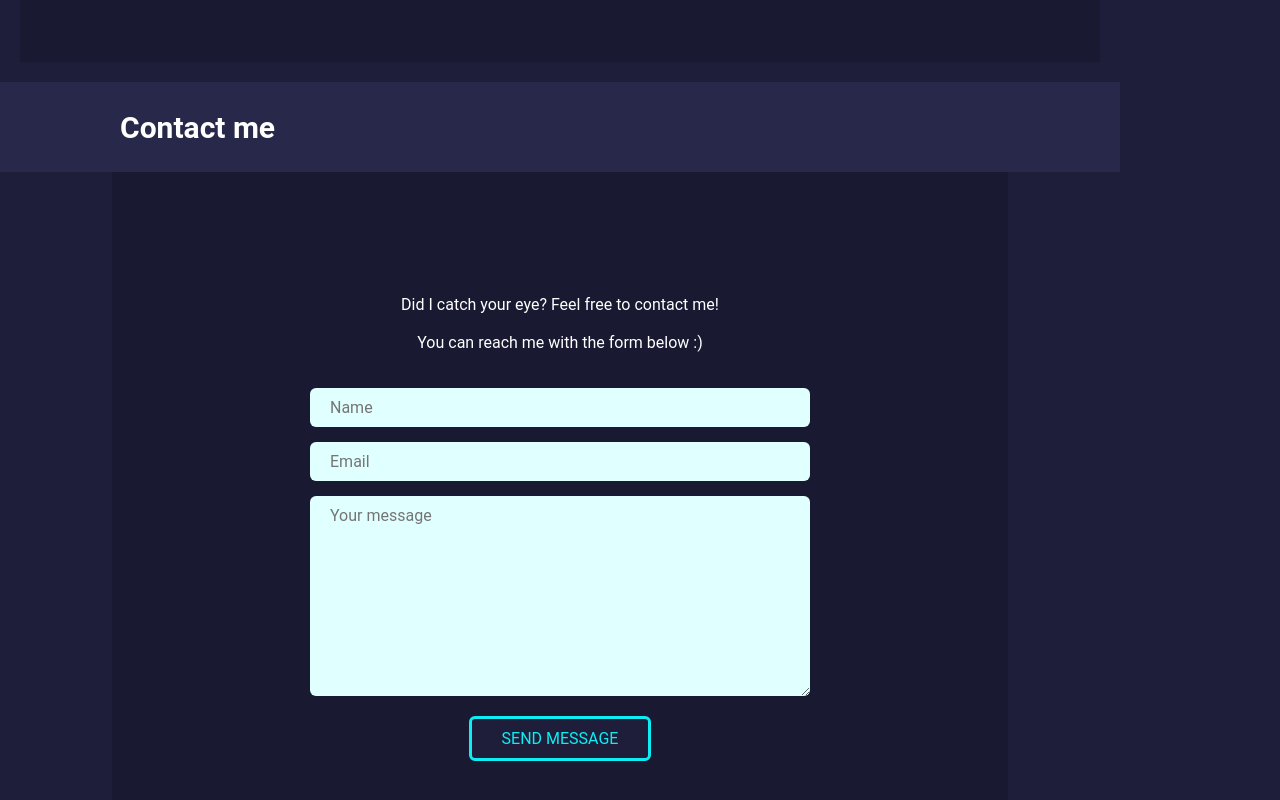
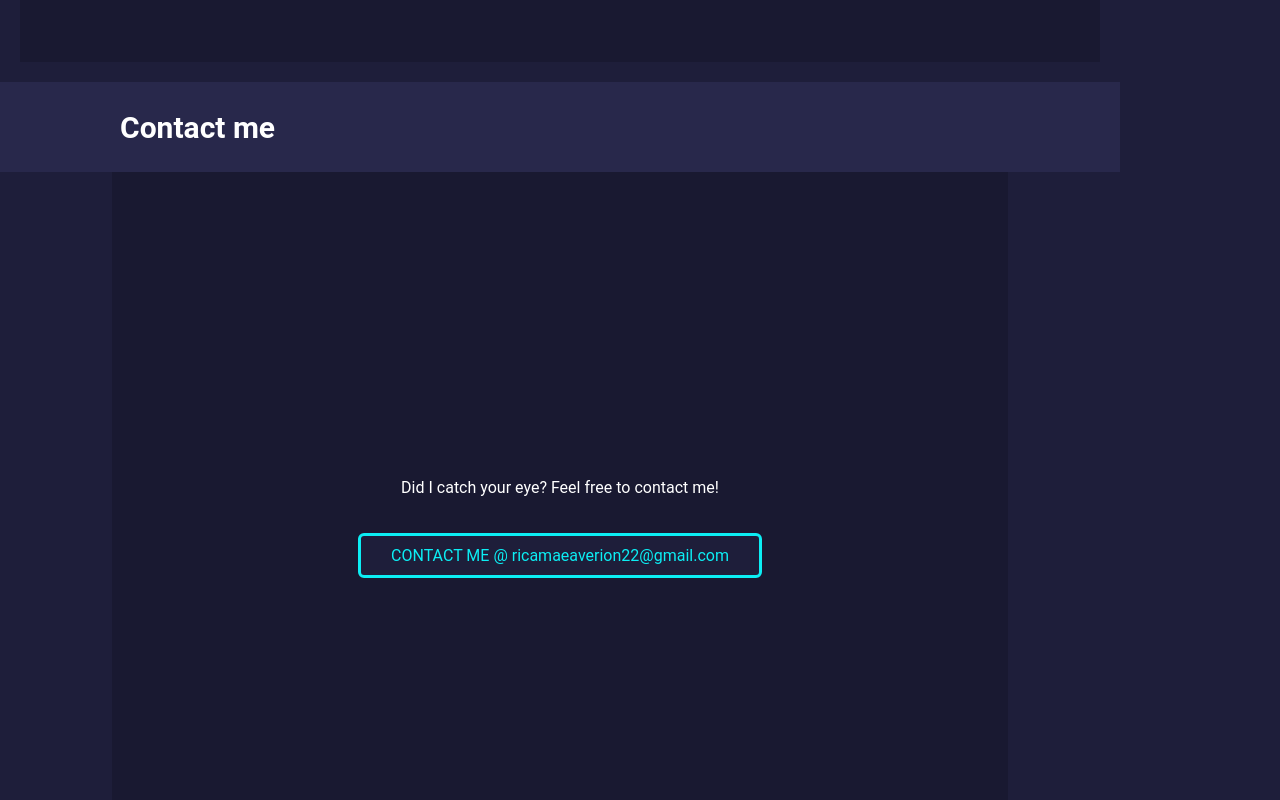
Before and after one commit to Rica02/PersonalPortfolio-v2, a React (Create React App) app: page / in a window 1280 px wide. Shown: the part 3303-4103 px from the top of the page. Built offline with nearby package versions, Linux system fonts and the light colour scheme.

Commit message:
Temporary replaced contact form

```diff
--- a/src/pages/ContactMe/ContactMe.style.js
+++ b/src/pages/ContactMe/ContactMe.style.js
@@ -1,5 +1,5 @@
-import styled from "styled-components";
-import { FontSizes } from "../../components/Theme";
+import styled from 'styled-components';
+import { FontSizes } from '../../components/Theme';
 
 export const MainBodyContainer = styled.div`
   display: flex;
@@ -101,3 +101,19 @@ export const SendButton = styled.input`
     background-color: ${({ theme }) => theme.btnHover};
   }
 `;
+
+export const ContactMeButton = styled.button`
+  cursor: pointer;
+  color: ${({ theme }) => theme.highlightSecondary};
+  background: ${({ theme }) => theme.bgBase};
+  border: ${({ theme }) => theme.highlightSecondary} solid;
+  border-radius: 6px;
+  padding: 10px 30px;
+  font-size: ${FontSizes.body};
+  margin-bottom: 15px;
+  transition: all 0.25s linear;
+
+  &:hover {
+    background-color: ${({ theme }) => theme.btnHover};
+  }
+`;
--- a/src/pages/ContactMe/index.js
+++ b/src/pages/ContactMe/index.js
@@ -1,16 +1,17 @@
-import React, { useState, useRef } from "react";
+import React, { useState, useRef } from 'react';
 import {
   MainBodyContainer,
   FormContainer,
   Input,
   SendButton,
   TextArea,
-} from "./ContactMe.style";
-import { useNav } from "../../hooks/useNav";
-import emailjs from "@emailjs/browser";
+  ContactMeButton,
+} from './ContactMe.style';
+import { useNav } from '../../hooks/useNav';
+import emailjs from '@emailjs/browser';
 
 const ContactMe = () => {
-  const contactMeRef = useNav("contactme");
+  const contactMeRef = useNav('contactme');
   const form = useRef();
   const [emailSent, setEmailSent] = useState(false);
 
@@ -19,11 +20,11 @@ const ContactMe = () => {
 
     // Validate form
     if (
-      document.getElementById("user_name").value &&
-      document.getElementById("user_email").value &&
-      document.getElementById("message").value
+      document.getElementById('user_name').value &&
+      document.getElementById('user_email').value &&
+      document.getElementById('message').value
     ) {
-      if (isValidEmail(document.getElementById("user_email").value)) {
+      if (isValidEmail(document.getElementById('user_email').value)) {
         // Send email
         emailjs
           .sendForm(
@@ -42,13 +43,13 @@ const ContactMe = () => {
           );
 
         // Clear form and show confirmation message
-        document.getElementById("contact-form").reset();
+        document.getElementById('contact-form').reset();
         setEmailSent(true);
       } else {
-        alert("Please enter a valid email.");
+        alert('Please enter a valid email.');
       }
     } else {
-      alert("Please fill in all fields.");
+      alert('Please fill in all fields.');
     }
   };
 
@@ -65,13 +66,12 @@ const ContactMe = () => {
         </header>
         <MainBodyContainer>
           {/* Contact me form */}
-          <FormContainer ref={form} onSubmit={sendEmail} id="contact-form">
+          {/* <FormContainer ref={form} onSubmit={sendEmail} id="contact-form">
             <p>
               Did I catch your eye? Feel free to contact me!
               <br />
               <br />
               You can reach me with the form below :)
-              {/* I'm open for job offers and available on a full-time capacity. */}
             </p>
             <Input
               id="user_name"
@@ -91,6 +91,16 @@ const ContactMe = () => {
               Thank you for your message, I will get back to you as soon as
               possible!
             </span>
+          </FormContainer> */}
+          <FormContainer ref={form} onSubmit={sendEmail} id="contact-form">
+            <p>Did I catch your eye? Feel free to contact me!</p>
+            <ContactMeButton
+              onClick={() => {
+                window.open('mailto:ricamaeaverion22@gmail.com', '_blank');
+              }}
+            >
+              CONTACT ME @ ricamaeaverion22@gmail.com
+            </ContactMeButton>
           </FormContainer>
         </MainBodyContainer>
       </div>
```
